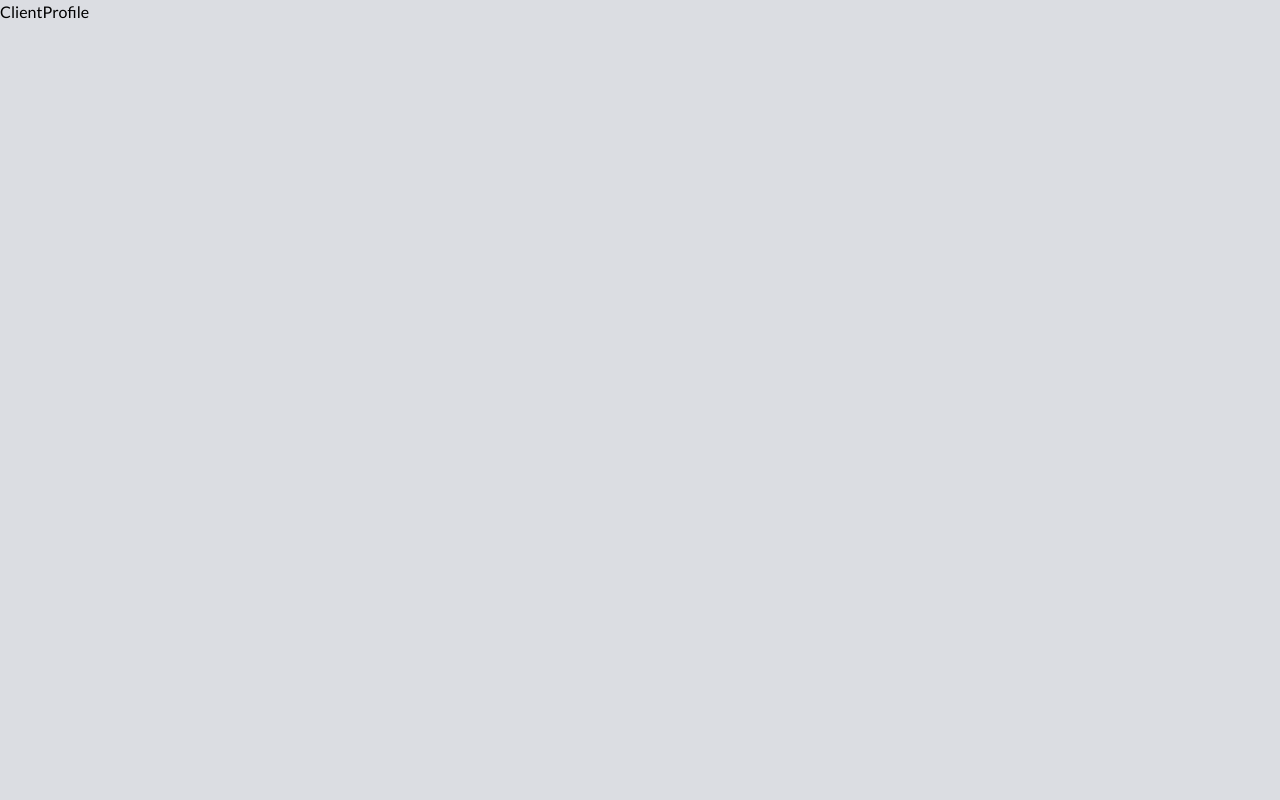
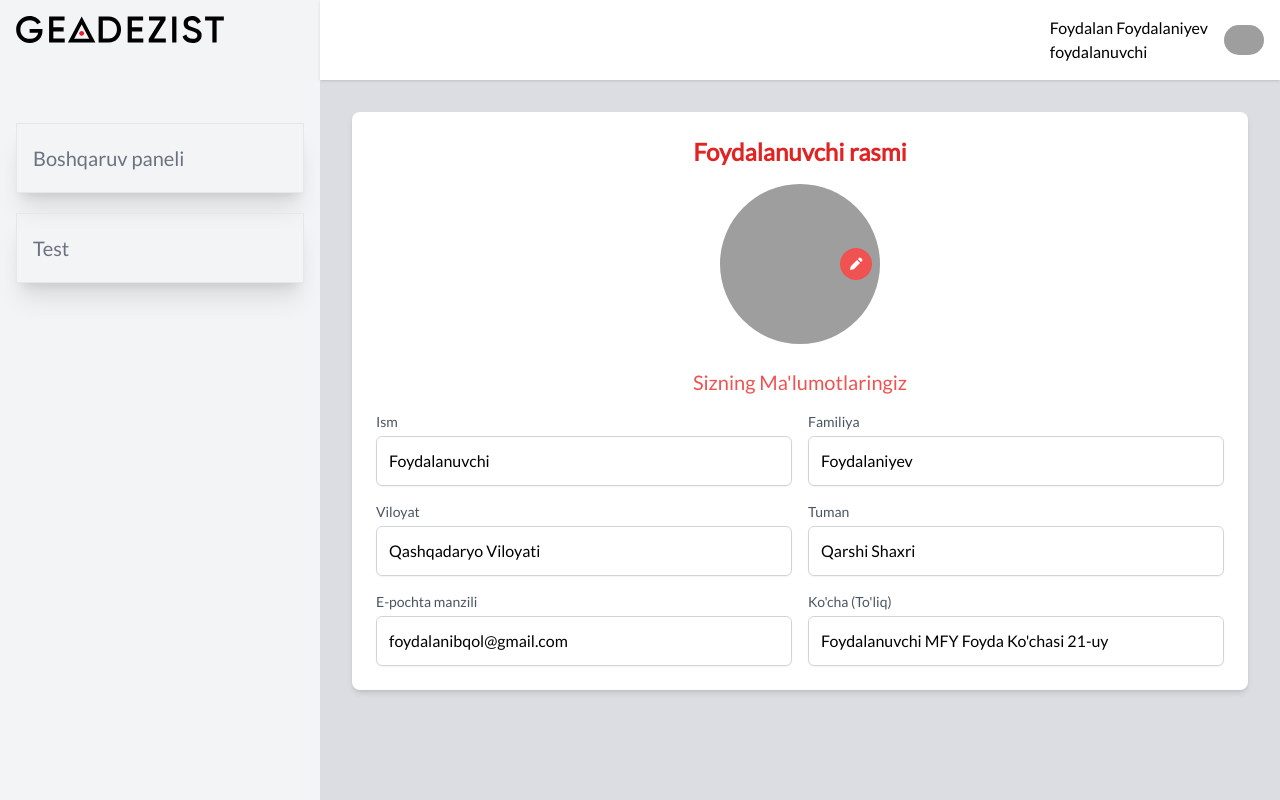
Before and after one commit to jasurhaydarovcode/GEADEZIST, a React (Vite) app: page /client/profile in a window 1280 px wide. Built offline with nearby package versions, Linux system fonts and the light colour scheme; grey boxes are pictures that could not be loaded.

Commit message:
Client Profile

```diff
--- a/src/components/clientDashboard/Navbar.tsx
+++ b/src/components/clientDashboard/Navbar.tsx
@@ -1,19 +1,31 @@
 import { useState } from 'react';
 import { FaRegUser } from 'react-icons/fa';
 import { IoExitOutline } from 'react-icons/io5';
+import { IoCloseOutline } from 'react-icons/io5'; // Close icon for modal
+import React from 'react';
+import { Link } from 'react-router-dom';
 
 const Navbar: React.FC = () => {
-  // State to control dropdown visibility
   const [isDropdownOpen, setIsDropdownOpen] = useState(false);
+  const [isLogoutModalOpen, setIsLogoutModalOpen] = useState(false);
 
-  // Function to toggle dropdown
+  // Toggle dropdown visibility
   const toggleDropdown = () => {
     setIsDropdownOpen(!isDropdownOpen);
   };
 
+  // Open Logout Modal
+  const openLogoutModal = () => {
+    setIsLogoutModalOpen(true);
+  };
+
+  // Close Logout Modal
+  const closeLogoutModal = () => {
+    setIsLogoutModalOpen(false);
+  };
+
   return (
     <div className="bg-white shadow p-4 relative">
-      {/* Navbar content here */}
       <div className="flex justify-between items-center">
         <div></div>
 
@@ -38,11 +50,16 @@ const Navbar: React.FC = () => {
               </div>
               <hr />
               <div>
-                <button className="flex items-center gap-2 w-full text-left hover:bg-gray-100 px-3 py-5 rounded">
-                  <FaRegUser />
-                  Profil
-                </button>
-                <button className="flex items-center gap-2 w-full text-left hover:bg-gray-100 px-3 py-5 rounded">
+                <Link to={"/client/profile"}>
+                  <button className="flex items-center gap-2 w-full text-left hover:bg-gray-100 px-3 py-5 rounded">
+                    <FaRegUser />
+                    Profil
+                  </button>
+                </Link>
+                <button
+                  className="flex items-center gap-2 w-full text-left hover:bg-gray-100 px-3 py-5 rounded"
+                  onClick={openLogoutModal}
+                >
                   <IoExitOutline />
                   Chiqish
                 </button>
@@ -51,6 +68,34 @@ const Navbar: React.FC = () => {
           )}
         </div>
       </div>
+
+      {/* Logout Confirmation Modal */}
+      {isLogoutModalOpen && (
+        <div className="fixed z-[11] inset-0 bg-gray-600 bg-opacity-50 flex items-center justify-center">
+          <div className="bg-white rounded-lg shadow-lg p-6 w-[450px]">
+            <div className="flex justify-end items-center">
+              <button onClick={closeLogoutModal}>
+                <IoCloseOutline className="text-2xl" />
+              </button>
+            </div>
+            <div className="flex justify-center my-6">
+              <IoExitOutline className="text-red-500 text-7xl" />
+            </div>
+            <h2 className="text-xl py-4 font-bold text-center">Siz aniq tizimdan chiqmoqchimisiz?</h2>
+            <div className="flex justify-around">
+              <button
+                className="bg-gray-400 text-white px-4 py-2 rounded-md"
+                onClick={closeLogoutModal}
+              >
+                Yopish
+              </button>
+              <button className="bg-gray-400 text-white px-4 py-2 rounded-md">
+                Ha
+              </button>
+            </div>
+          </div>
+        </div>
+      )}
     </div>
   );
 };
--- a/src/pages/Client/ClientProfile.tsx
+++ b/src/pages/Client/ClientProfile.tsx
@@ -1,5 +1,96 @@
+import Layout from "@/components/clientDashboard/laytout";
+import { BiSolidPencil } from "react-icons/bi";
+
 function ClientProfile() {
-  return <div>ClientProfile</div>;
+  return (
+    <Layout>
+      <div className="flex flex-col items-center p-4">
+        <div className="w-full max-w-7xl bg-white shadow-md rounded-lg p-6">
+          {/* Profile Picture Section */}
+          <div className="flex flex-col items-center mb-6">
+            <h4 className="text-2xl text-red-600 font-semibold pb-4">Foydalanuvchi rasmi</h4>
+            <img className="w-40 relative h-40 rounded-full object-cover" src="https://e1.pxfuel.com/desktop-wallpaper/574/559/desktop-wallpaper-joker-green-card-superheroes-backgrounds-and-green-joker-thumbnail.jpg" alt="User Image" />
+            <button className="absolute ml-28 mt-28 bg-red-500 text-white p-2 rounded-full">
+              <BiSolidPencil />
+            </button>
+          </div>
+
+          {/* Profile Info Section */}
+          <div className="text-center text-red-500 text-xl mb-4">
+            Sizning Ma'lumotlaringiz
+          </div>
+
+          <div className="grid grid-cols-1 md:grid-cols-2 gap-4">
+            {/* Name */}
+            <div>
+              <label className="block text-sm text-gray-600">Ism</label>
+              <input
+                type="text"
+                value="Foydalanuvchi"
+                className="mt-1 block w-full border border-gray-300 rounded-md shadow-sm focus:ring-blue-500 focus:border-blue-500 p-3"
+                readOnly
+              />
+            </div>
+
+            {/* Surname */}
+            <div>
+              <label className="block text-sm text-gray-600">Familiya</label>
+              <input
+                type="text"
+                value="Foydalaniyev"
+                className="mt-1 block w-full border border-gray-300 rounded-md shadow-sm focus:ring-blue-500 focus:border-blue-500 p-3"
+                readOnly
+              />
+            </div>
+
+            {/* Region */}
+            <div>
+              <label className="block text-sm text-gray-600">Viloyat</label>
+              <input
+                type="text"
+                value="Qashqadaryo Viloyati"
+                className="mt-1 block w-full border border-gray-300 rounded-md shadow-sm focus:ring-blue-500 focus:border-blue-500 p-3"
+                readOnly
+              />
+            </div>
+
+            {/* District */}
+            <div>
+              <label className="block text-sm text-gray-600">Tuman</label>
+              <input
+                type="text"
+                value="Qarshi Shaxri"
+                className="mt-1 block w-full border border-gray-300 rounded-md shadow-sm focus:ring-blue-500 focus:border-blue-500 p-3"
+                readOnly
+              />
+            </div>
+
+            {/* Email */}
+            <div>
+              <label className="block text-sm text-gray-600">E-pochta manzili</label>
+              <input
+                type="email"
+                value="foydalanibqol@gmail.com"
+                className="mt-1 block w-full border border-gray-300 rounded-md shadow-sm focus:ring-blue-500 focus:border-blue-500 p-3"
+                readOnly
+              />
+            </div>
+
+            {/* Address */}
+            <div>
+              <label className="block text-sm text-gray-600">Ko'cha (To'liq)</label>
+              <input
+                type="text"
+                value="Foydalanuvchi MFY Foyda Ko'chasi 21-uy"
+                className="mt-1 block w-full border border-gray-300 rounded-md shadow-sm focus:ring-blue-500 focus:border-blue-500 p-3"
+                readOnly
+              />
+            </div>
+          </div>
+        </div>
+      </div>
+    </Layout>
+  );
 }
 
 export default ClientProfile;
```
